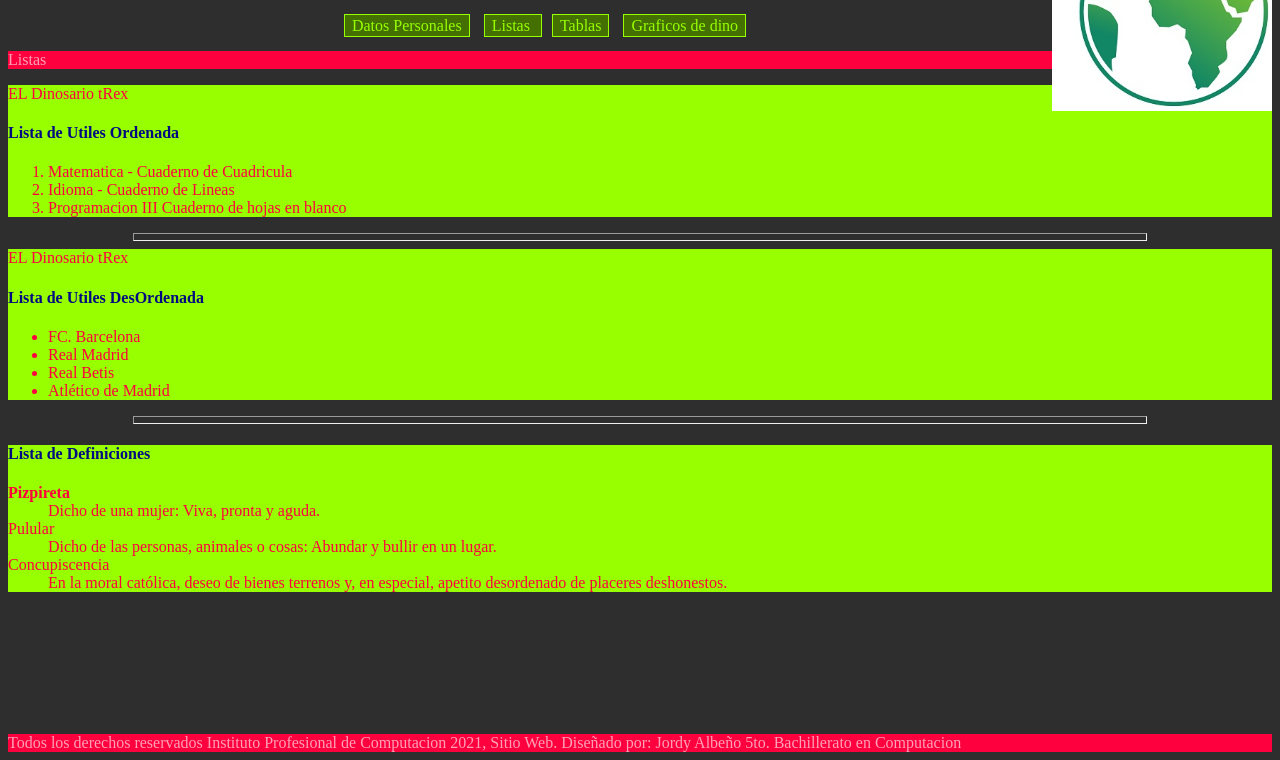
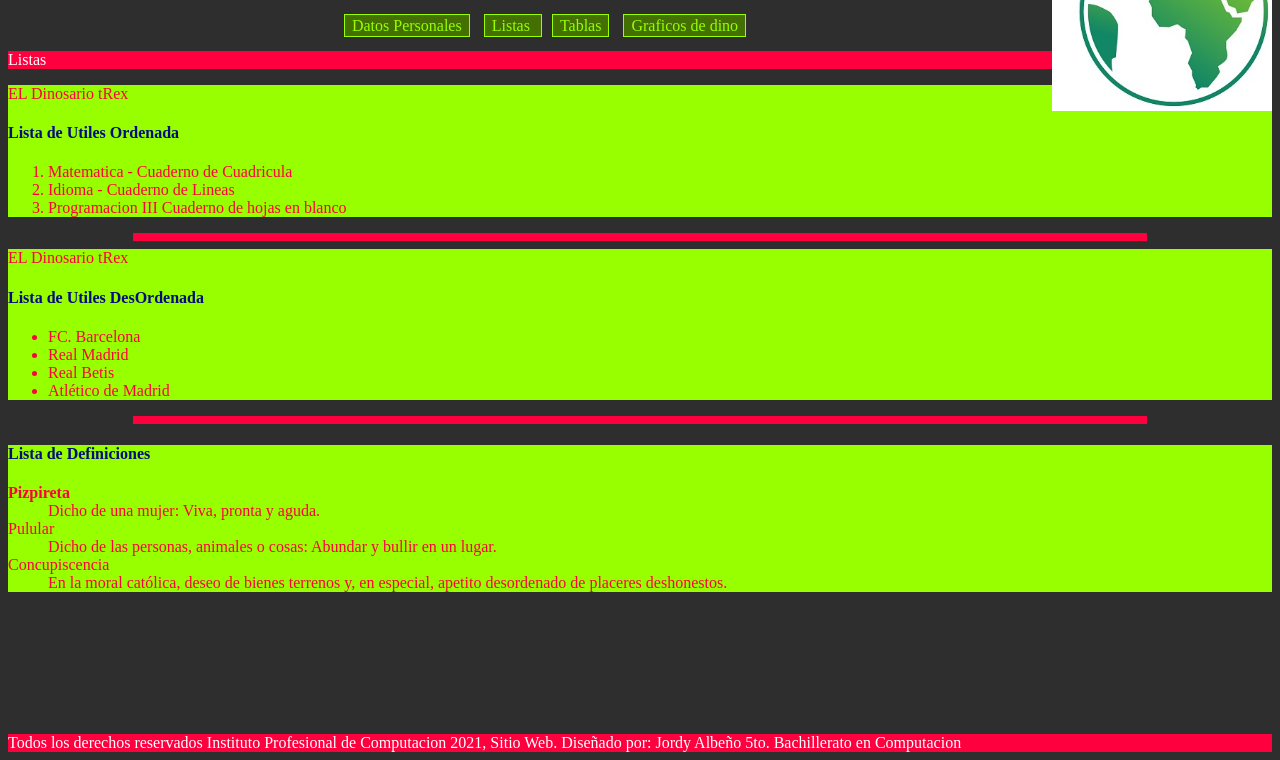
Before and after one commit to JordyJosueAlbe/dos, a plain HTML site: page listas.html in a window 1280 px wide. Shown: the part 110-870 px from the top of the page. Drawn offline with Linux system fonts and the light colour scheme.

Commit message:
Ya tengo mim pagina de coursera con los tres tipos de css

```diff
--- a/listas.html
+++ b/listas.html
@@ -7,7 +7,6 @@
    <style type="text/css">
   p
   {
-    color:#FFA0B7;
     background-color:#FF003E;
   }
   div
@@ -41,6 +40,7 @@
 
 
 <p id="listas">Listas</p>
+
 <div id="one">
   <SPAN>EL Dinosario tRex</SPAN>
  <h4>Lista de Utiles Ordenada</h4>
@@ -51,7 +51,7 @@
 </ol>
 </div>
 
-<hr size="8" width="80%">
+<hr size="8" width="80%" color="#FF003E">
 <div id="two">
   <SPAN>EL Dinosario tRex</SPAN>
  <h4>Lista de Utiles DesOrdenada</h4>
@@ -64,7 +64,7 @@
 
 </div>
 
-<hr size="8" width="80%">
+<hr size="8" width="80%" color="#FF003E">
 <div id="three">
   <SPAN> <h4>Lista de Definiciones</h4> </SPAN>
 <dl>
@@ -79,7 +79,7 @@
 
 </div>
   <br><br><br><br><br><br><br>
-<footer style="color:#FFA0B7; background-color:#FF003E">
+<footer style="background-color:#FF003E">
   Todos los derechos reservados Instituto Profesional de Computacion 2021, Sitio Web. Diseñado por:
   Jordy Albeño 5to. Bachillerato en Computacion
 </footer>
```
